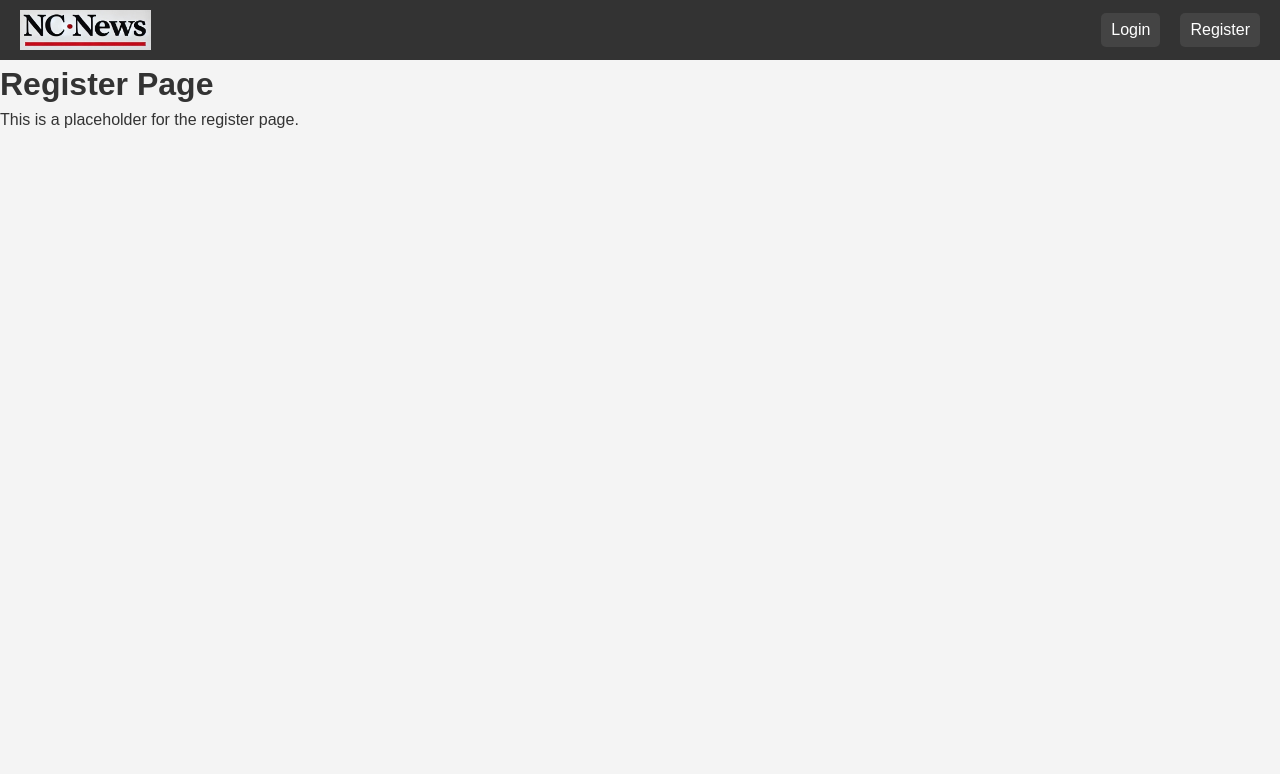
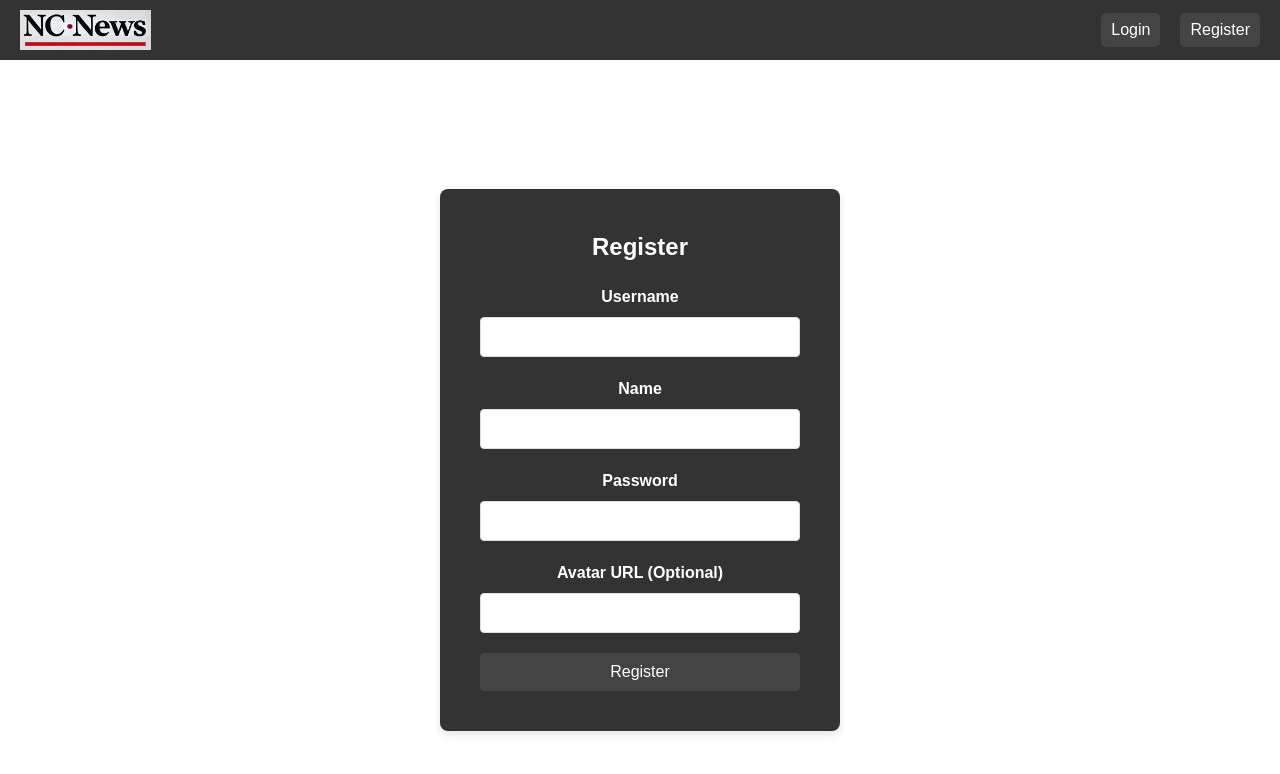
Before and after one commit to Joseph-Lee98/FE-NC-NEWS, a React (Vite) app: page /register in a window 1280 px wide. Shown: the top 774 px of the page. Built offline with nearby package versions, Linux system fonts and the light colour scheme; no server answers.

Commit message:
implement register functionality and correct delete account functionality

```diff
--- a/src/components/header/Header.jsx
+++ b/src/components/header/Header.jsx
@@ -5,12 +5,11 @@ import styles from "./Header.module.css";
 import logo from "/logo.jpeg";
 
 const Header = () => {
-  const { user, isAuthenticated, logout } = useContext(AuthContext);
+  const { user, isAuthenticated, logout, deleteUser } = useContext(AuthContext);
   const navigate = useNavigate();
 
   const handleLogout = () => {
     logout();
-    navigate("/login");
   };
 
   const handleAccountDelete = () => {
@@ -20,7 +19,6 @@ const Header = () => {
       )
     ) {
       deleteUser(user.username);
-      navigate("/register");
     }
   };
 
--- a/src/components/register/Register.jsx
+++ b/src/components/register/Register.jsx
@@ -1,10 +1,87 @@
-import React from "react";
+import React, { useState, useContext } from "react";
+import { useNavigate } from "react-router-dom";
+import { AuthContext } from "../../contexts/AuthContext";
+import styles from "./Register.module.css";
 
 const RegisterPage = () => {
+  const { register } = useContext(AuthContext);
+  const navigate = useNavigate();
+  const [username, setUsername] = useState("");
+  const [name, setName] = useState("");
+  const [password, setPassword] = useState("");
+  const [avatarUrl, setAvatarUrl] = useState("");
+  const [error, setError] = useState("");
+
+  const handleRegister = async (e) => {
+    e.preventDefault();
+    try {
+      const userData = { username, name, password, avatar_url: avatarUrl };
+      console.log("object sent when invoking register: ", userData);
+      await register(userData);
+      navigate("/");
+    } catch (err) {
+      setError("Registration failed. Please check your details and try again.");
+    }
+  };
+
   return (
-    <div>
-      <h1>Register Page</h1>
-      <p>This is a placeholder for the register page.</p>
+    <div className={styles.registerContainer}>
+      <div className={styles.formContainer}>
+        <h2 className={styles.title}>Register</h2>
+        {error && <p className={styles.error}>{error}</p>}
+        <form onSubmit={handleRegister} className={styles.form}>
+          <label htmlFor="username" className={styles.label}>
+            Username
+          </label>
+          <input
+            type="text"
+            id="username"
+            value={username}
+            onChange={(e) => setUsername(e.target.value)}
+            className={styles.input}
+            required
+          />
+
+          <label htmlFor="name" className={styles.label}>
+            Name
+          </label>
+          <input
+            type="text"
+            id="name"
+            value={name}
+            onChange={(e) => setName(e.target.value)}
+            className={styles.input}
+            required
+          />
+
+          <label htmlFor="password" className={styles.label}>
+            Password
+          </label>
+          <input
+            type="password"
+            id="password"
+            value={password}
+            onChange={(e) => setPassword(e.target.value)}
+            className={styles.input}
+            required
+          />
+
+          <label htmlFor="avatarUrl" className={styles.label}>
+            Avatar URL (Optional)
+          </label>
+          <input
+            type="url"
+            id="avatarUrl"
+            value={avatarUrl}
+            onChange={(e) => setAvatarUrl(e.target.value)}
+            className={styles.input}
+          />
+
+          <button type="submit" className={styles.button}>
+            Register
+          </button>
+        </form>
+      </div>
     </div>
   );
 };
--- a/src/components/register/Register.module.css
+++ b/src/components/register/Register.module.css
@@ -0,0 +1,59 @@
+.registerContainer {
+  display: flex;
+  justify-content: center;
+  align-items: center;
+  height: 100vh;
+  background-color: white;
+}
+
+.formContainer {
+  background-color: #333;
+  color: white;
+  padding: 40px;
+  border-radius: 8px;
+  box-shadow: 0px 4px 10px rgba(0, 0, 0, 0.1);
+  max-width: 400px;
+  width: 100%;
+  text-align: center;
+}
+
+.title {
+  margin-bottom: 20px;
+  font-size: 24px;
+}
+
+.label {
+  display: block;
+  margin-bottom: 8px;
+  font-weight: bold;
+}
+
+.input {
+  width: 100%;
+  padding: 10px;
+  margin-bottom: 20px;
+  border-radius: 4px;
+  border: 1px solid #ddd;
+  font-size: 16px;
+}
+
+.button {
+  width: 100%;
+  padding: 10px;
+  background-color: #444;
+  color: white;
+  border: none;
+  border-radius: 4px;
+  cursor: pointer;
+  font-size: 16px;
+  transition: background-color 0.3s ease;
+}
+
+.button:hover {
+  background-color: #555;
+}
+
+.error {
+  color: red;
+  margin-bottom: 20px;
+}
--- a/src/contexts/AuthContext.jsx
+++ b/src/contexts/AuthContext.jsx
@@ -80,9 +80,14 @@ export const AuthProvider = ({ children }) => {
   };
 
   const deleteUser = async (username) => {
+    console.log("got into the deleteUser function in AuthContext");
     try {
       await deleteUserAccount(username);
-      logout();
+      localStorage.removeItem("jwt");
+      localStorage.removeItem("user");
+      setUser(null);
+      setIsAuthenticated(false);
+      navigate("/register");
     } catch (error) {
       console.error("Failed to delete user:", error);
       throw error;
```
